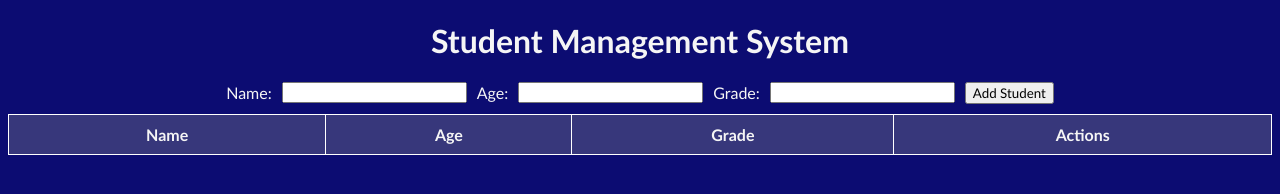
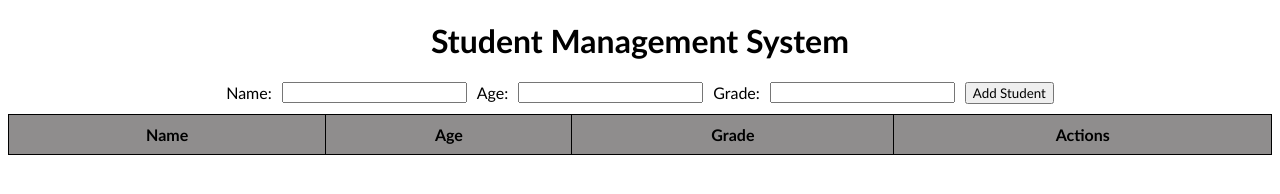
Before and after one commit to MayankT1403/practical13, a plain HTML site: page index.html in a window 1280 px wide. Drawn offline with Linux system fonts and the light colour scheme.

Commit message:
Update style.css

```diff
--- a/style.css
+++ b/style.css
@@ -1,17 +1,14 @@
 body{
     font-family: 'Trebuchet MS', 'Lucida Sans Unicode', 'Lucida Grande', 'Lucida Sans', Arial, sans-serif;
-    background-color: rgb(12, 12, 114);
 }
 h1{
     text-align: center;
-    color: whitesmoke;
 }
 #head{
     display: flex;
     justify-content: center;
     align-items: center;
     margin-bottom: 10px;
-    color: whitesmoke;
 }
 #name{
     margin-right: 10px;
@@ -37,9 +34,7 @@ table, th, td {
 th{
     padding: 10px;
     text-align: center;
-    background-color: rgb(55, 55, 123);
-    color: whitesmoke;
-    border: 1px solid white;
+    background-color: rgb(143, 141, 141);
 }
 td{
     padding: 10px;
```
